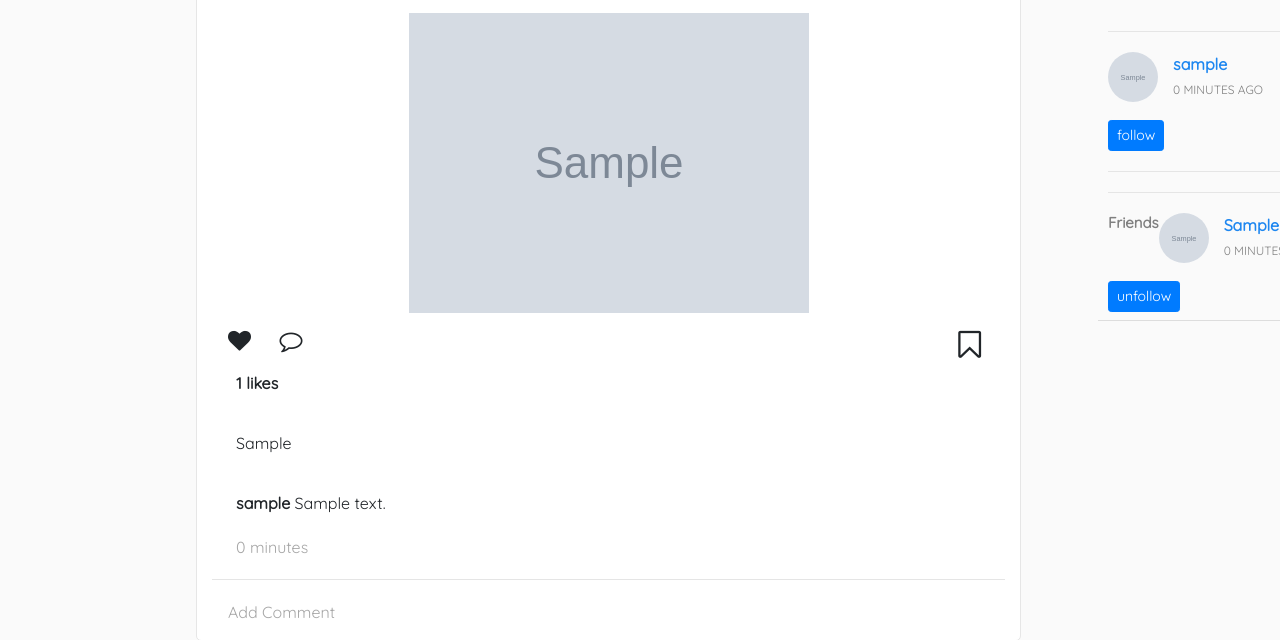
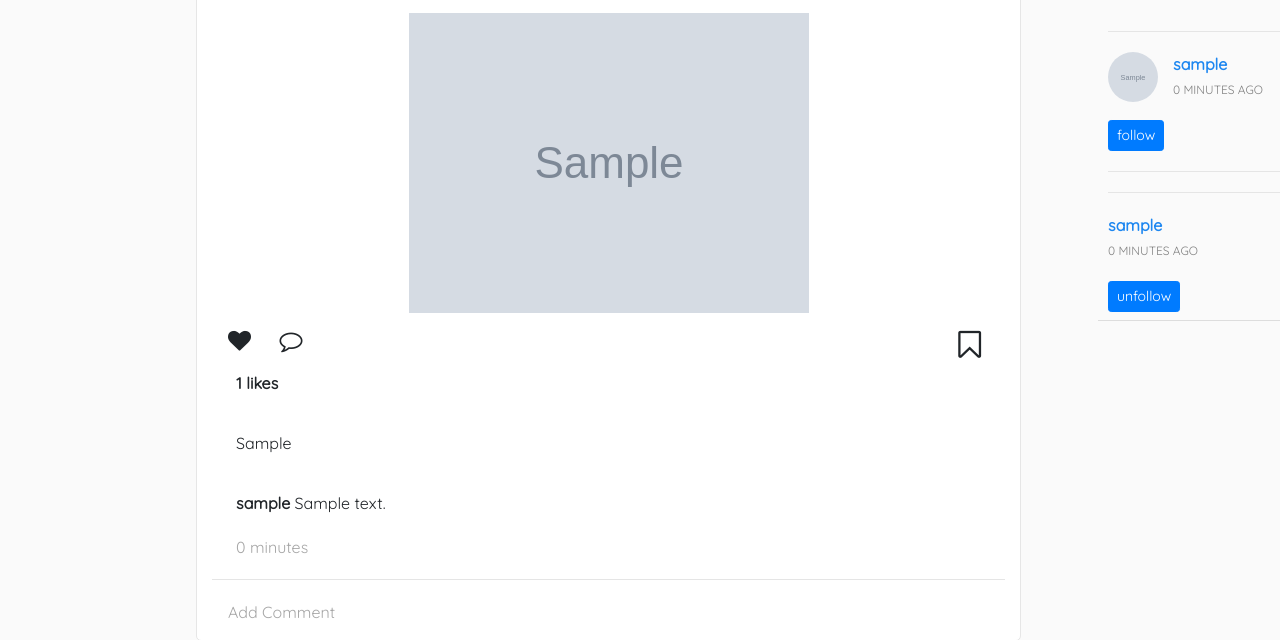
Before and after one commit to SamNgigi/Instagram, a Django app: template Gram/templates/index.html in a window 1280 px wide. Shown: the part 467-1107 px from the top of the page. Run offline with Django 3.2, Linux system fonts and the light colour scheme; tables that the repository leaves empty hold one stand-in row (values such as "Sample post"); the template is opened without the code that fills it: values that come from a table or form of the project are taken from there, most other values are stand-ins (such as "Sample title", 1, 10 or a date in 2020); grey boxes marked "Sample" are stand-in pictures; some libraries are stand-ins or nearby versions.

Commit message:
friend list showing

```diff
--- a/Gram/templates/index.html
+++ b/Gram/templates/index.html
@@ -94,13 +94,14 @@
           </div>
           {% endif %} {% endfor %}
           <hr>
-          <p style="float:left; font-size:15px; font-weight:bolder; color:grey">Friends</p>
+          <div class="friend">
+
+          </div>
           <hr>
-          {% for friend in friends %}
-          {% if friend %}
           <div class="user_stories" style="margin-bottom:20px">
-            <img src="{{friend.profile_pic.url}}" alt="" style="height:50px;width:50px; border-radius:50%; float:left; margin-right:15px">
-            <a href="#"><p style="font-weight:bold;font-size:16px">{{friend.user}}<br></a><span style="font-size:12px;font-weight:normal; color:grey">{{profile.time_stamp|timesince|upper}} AGO</span></p>
+            {% for friend in friends %}
+            {% if friend %}
+            <a href="#"><p style="font-weight:bold;font-size:16px">{{friend.username}}<br></a><span style="font-size:12px;font-weight:normal; color:grey">{{profile.time_stamp|timesince|upper}} AGO</span></p>
             <a href="{% url 'follow' operation='remove' pk=friend.pk %}" class="btn btn-primary btn-sm">unfollow</a>
           </div>
           {% else %}
```
Also changed, not shown: Gram/views.py (+6 -4 lines).
